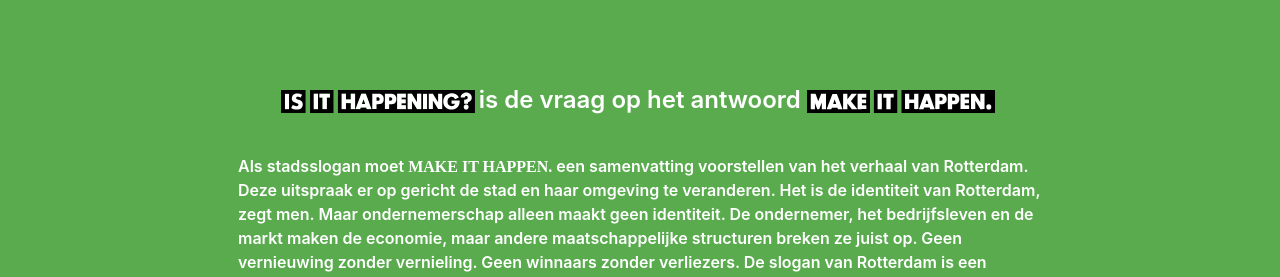
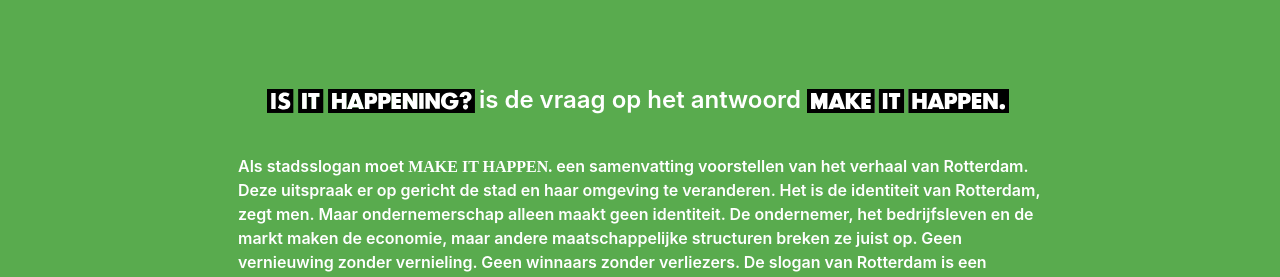
Before and after one commit to norealdirection/norealdirection.github.io, a Jekyll site: the page built from index.markdown, in a window 1280 px wide. Shown: the part 682-959 px from the top of the page. Built offline with Jekyll 4.4.1, drawn with Linux system fonts in a browser that asks for light colours.

Commit message:
Update _layout.scss

```diff
--- a/_sass/minima/_layout.scss
+++ b/_sass/minima/_layout.scss
@@ -179,7 +179,7 @@
 	}
 
 	.intro img {
-		height: $futura-font-size*1.4;
+		height: $futura-font-size*1.5;
 		display: inline;
 		margin: 0;
 		margin-right: $spacing-unit/6;
```
